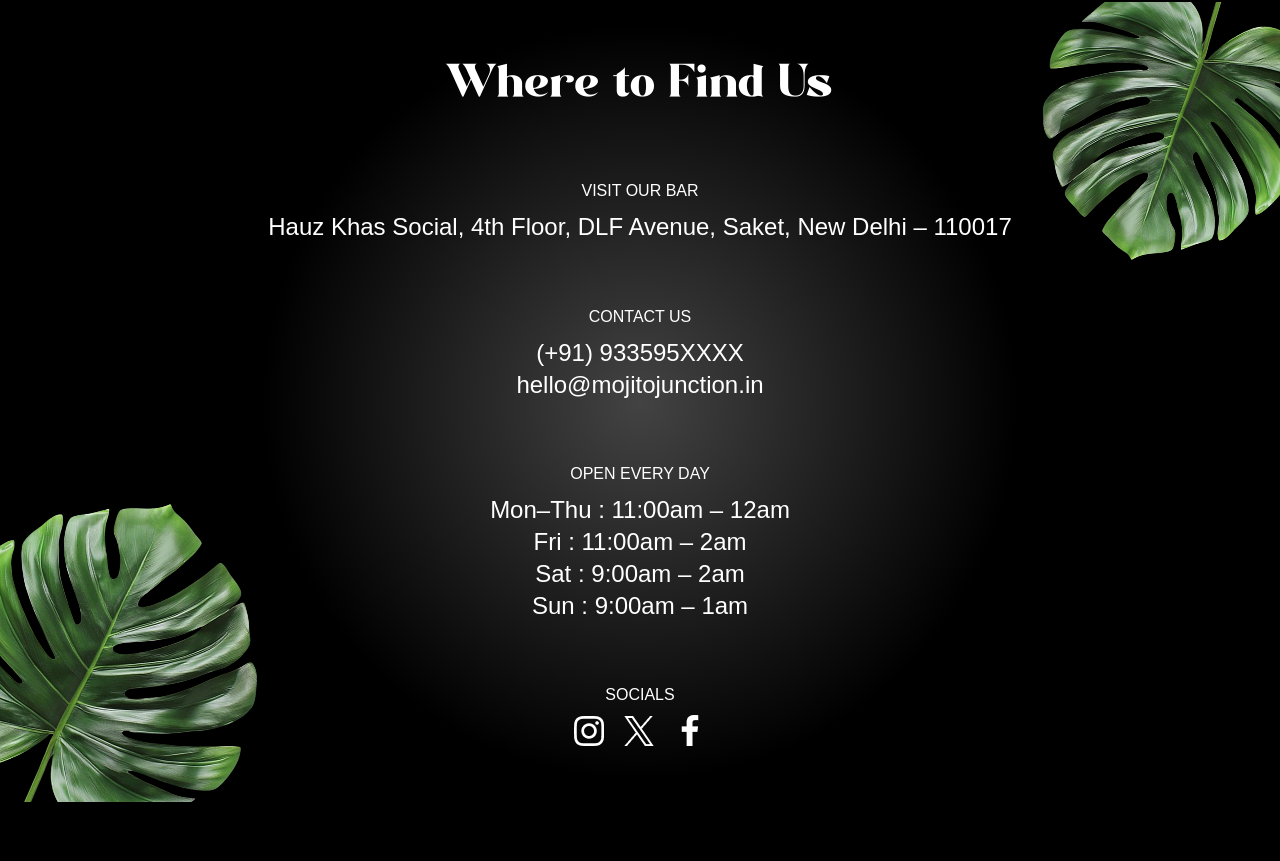
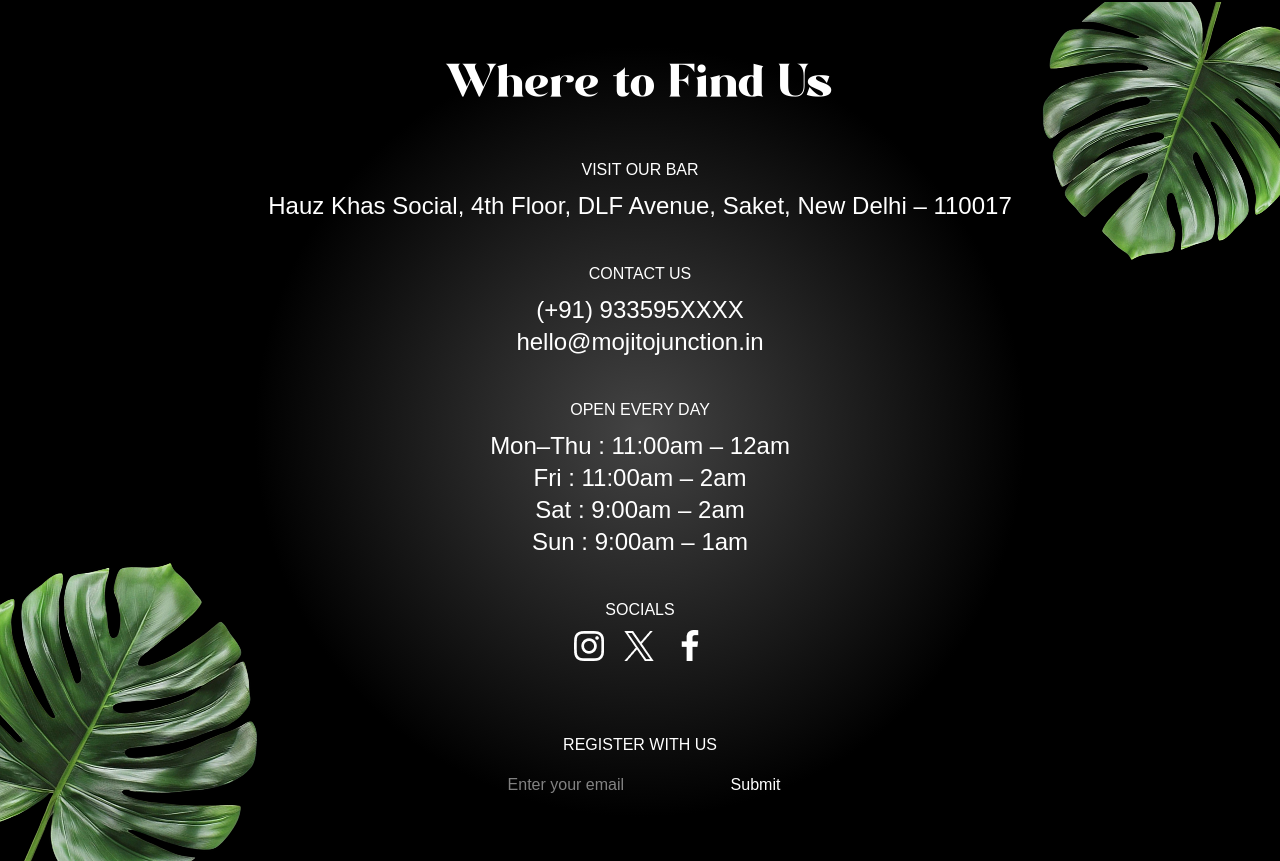
Before and after one commit to Ojhaholic/mohito-junction, a React (Vite) app: page / in a window 1280 px wide. Shown: the part 2810-3671 px from the top of the page. Before the commit the page ends 3612 px from the top, so only its background shows below. Built offline with nearby package versions, Linux system fonts and the light colour scheme; a web font is replaced by a local one.

Commit message:
added emailjs functionality

```diff
--- a/src/components/Contact.jsx
+++ b/src/components/Contact.jsx
@@ -1,6 +1,31 @@
-import { openingHours, socials } from '../../constants/index.js'
+import { useRef, useState } from 'react';
+import emailjs from '@emailjs/browser';
+import { openingHours, socials } from '../../constants/index.js';
 
 const Contact = () => {
+  const form = useRef();
+  const [emailSent, setEmailSent] = useState(false);
+
+  const sendEmail = (e) => {
+    e.preventDefault();
+
+    emailjs
+      .sendForm(
+        'service_iggcxbk',
+        'template_os989fp',
+        form.current,
+        'nRsYrkkp4RvAbfXC2'
+      )
+      .then(
+        () => {
+          setEmailSent(true);
+          form.current.reset();
+        },
+        (error) => {
+          console.error('Email failed to send:', error);
+        }
+      );
+  };
 
   return (
     <footer id="contact">
@@ -32,7 +57,6 @@
 
         <div>
           <h3>Socials</h3>
-
           <div className="flex-center gap-5">
             {socials.map((social) => (
               <a
@@ -47,9 +71,25 @@
             ))}
           </div>
         </div>
+
+        {/* Email Registration Section */}
+        <div style={{ marginTop: '2rem' }}>
+          <h3>Register with Us</h3>
+          <form ref={form} onSubmit={sendEmail}>
+            <input
+              type="email"
+              name="user_email"
+              placeholder="Enter your email"
+              required
+              style={{ padding: '0.5rem', marginRight: '0.5rem' }}
+            />
+            <button type="submit">Submit</button>
+          </form>
+          {emailSent && <p style={{ color: 'white', marginTop: '1rem' }}>Confirmation email sent!</p>}
+        </div>
       </div>
     </footer>
- )
-}
+  );
+};
 
-export default Contact
+export default Contact;
```
Lines whose indentation alone changed are shown as unchanged.
